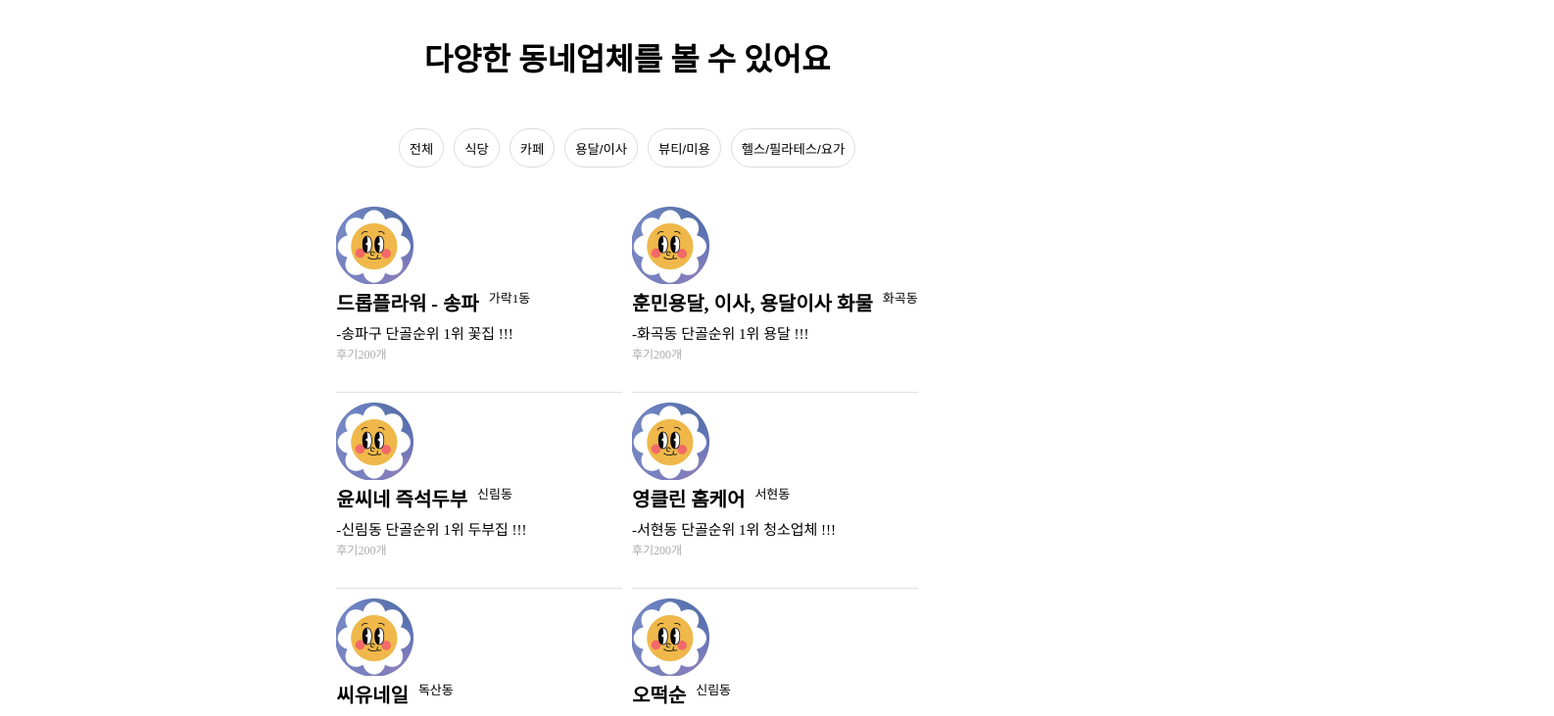
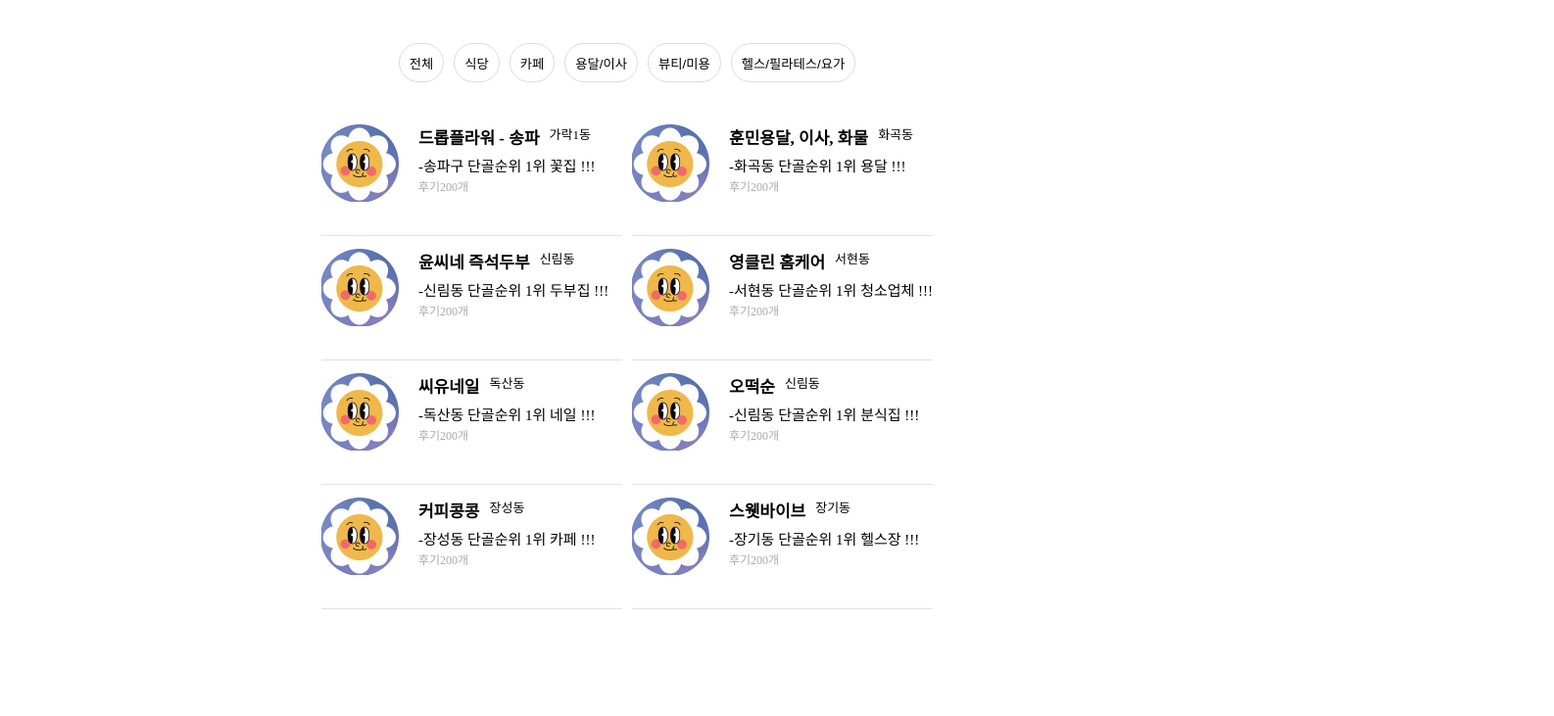
Before and after one commit to Sumin893/hackathonStudy, a React (Vite) app in the folder CarrotMarket/market-project/: page /nearby-stores in a window 1280 px wide. Shown: the part 461-1192 px from the top of the page at 98% size, 1586 px wide, since content can reach past the window. After the commit the page ends 1163 px from the top, so only its background shows below. Built offline with nearby package versions, Linux system fonts and the light colour scheme.

Commit message:
~nearby-stores-final

```diff
--- a/CarrotMarket/market-project/src/pages/Home/Home.jsx
+++ b/CarrotMarket/market-project/src/pages/Home/Home.jsx
@@ -42,6 +42,7 @@ const Banner = styled.div`
   display: flex;
   justify-content: center;
   width: 100%;
+  height: 315px;
   margin-bottom: 40px;
 `
 
--- a/CarrotMarket/market-project/src/pages/Next/Next.jsx
+++ b/CarrotMarket/market-project/src/pages/Next/Next.jsx
@@ -10,7 +10,7 @@ const Next = () => {
     title:"드롭플라워 - 송파",place:"가락1동",detail:"-송파구 단골순위 1위 꽃집 !!!",review:"후기200개"
     },
     {
-    title:"훈민용달, 이사, 용달이사 화물",place:"화곡동",detail:"-화곡동 단골순위 1위 용달 !!!",review:"후기200개"
+    title:"훈민용달, 이사, 화물",place:"화곡동",detail:"-화곡동 단골순위 1위 용달 !!!",review:"후기200개"
     },
     {
     title:"윤씨네 즉석두부",place:"신림동",detail:"-신림동 단골순위 1위 두부집 !!!",review:"후기200개"
@@ -57,6 +57,7 @@ export default Next
 
 const NextBanner = styled.div`
 width: 100%;
+height: 315px;
 display: flex;
 justify-content: center;
 margin-bottom: 40px;
@@ -70,7 +71,7 @@ margin-bottom: 40px;
 `
 
 const AnotherMarketTitle = styled.div`
-  margin-bottom: 50px;
+  margin-bottom: 40px;
 `
 
 const AnotherMarketIndex = styled.div`
--- a/CarrotMarket/market-project/src/pages/Next/components/NextItems.jsx
+++ b/CarrotMarket/market-project/src/pages/Next/components/NextItems.jsx
@@ -1,12 +1,11 @@
 import styled from "styled-components";
 
 const NextItem = ({nextitems}) => {
-  console.log(nextitems)
   return(
+    <Nexticon>
       <NextItems>
-      <Nextitem>
         <ImageContent>
-        <div><img src="/Happy.png" /></div>
+        <div><img src="/Happy.png" /> </div>
         </ImageContent>
         <Name>
           <TitleBox>
@@ -16,26 +15,30 @@ const NextItem = ({nextitems}) => {
           <Detail>{nextitems.detail}</Detail>
           <Review>{nextitems.review}</Review>
         </Name>
-      </Nextitem>
       </NextItems>
+    </Nexticon>
   )
 }
 
 export default NextItem
 
-const NextItems = styled.div`
+const Nexticon =  styled.div`
 display: flex;
 border-bottom: 0.5px solid #E2E2E2;
 padding: 10px 0 30px 0;
-
 `
 
-const Nextitem = styled.div`
+
+const NextItems = styled.div`
+margin-top: 3px;
+display: flex;
+
 &:hover{
   background-color: #E2E2E2;
   color: black;
 }
 `
+
 const ImageContent = styled.div`
 margin-right: 20px;
 `
@@ -51,7 +54,7 @@ margin-bottom: 3px;
 
 const Title = styled.div`
 font-weight: 700;
-font-size: 20px;
+font-size: 17px;
 margin-bottom: 3px;
 padding-right: 10px;
 `
```
Lines whose indentation alone changed are shown as unchanged.
